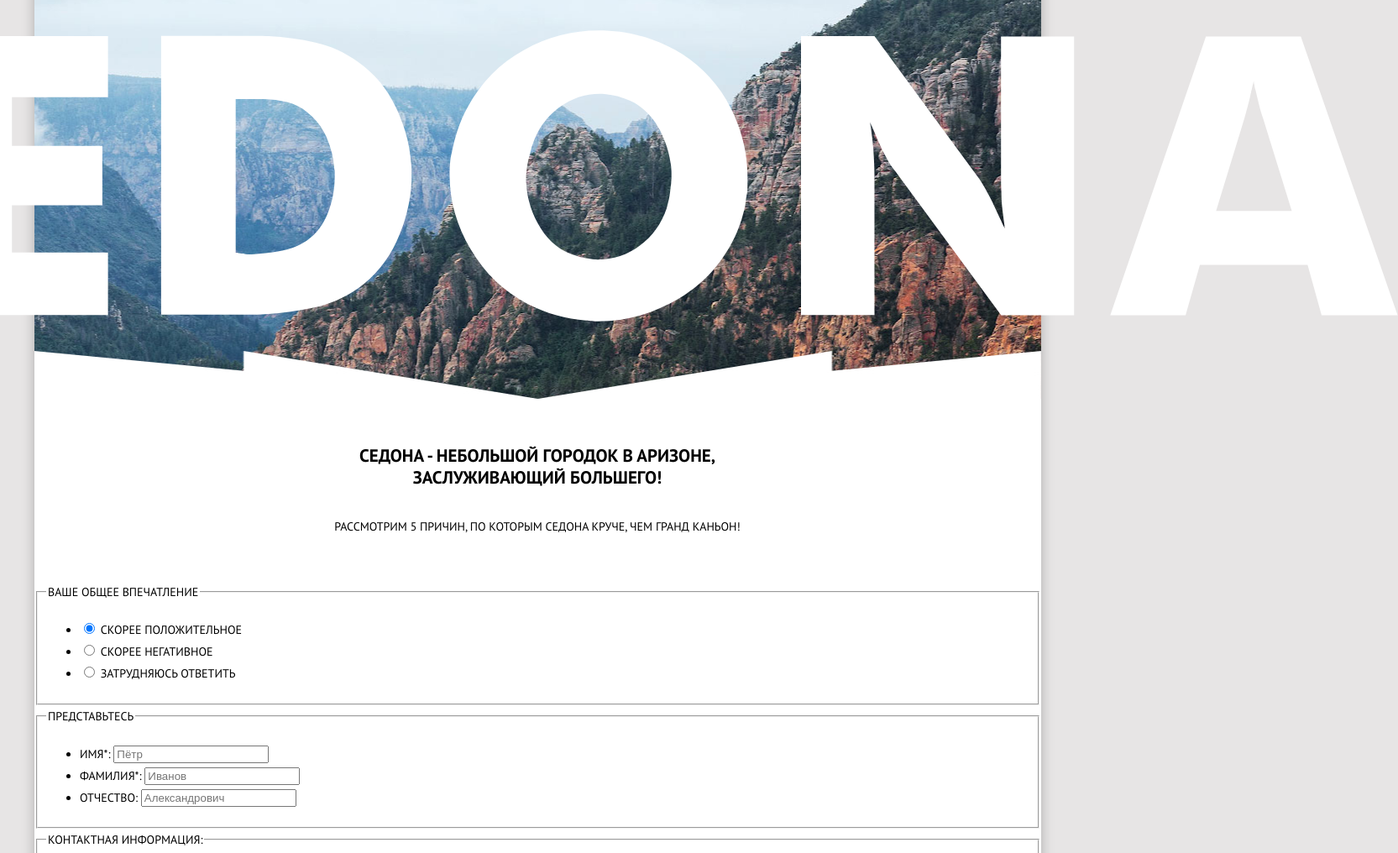
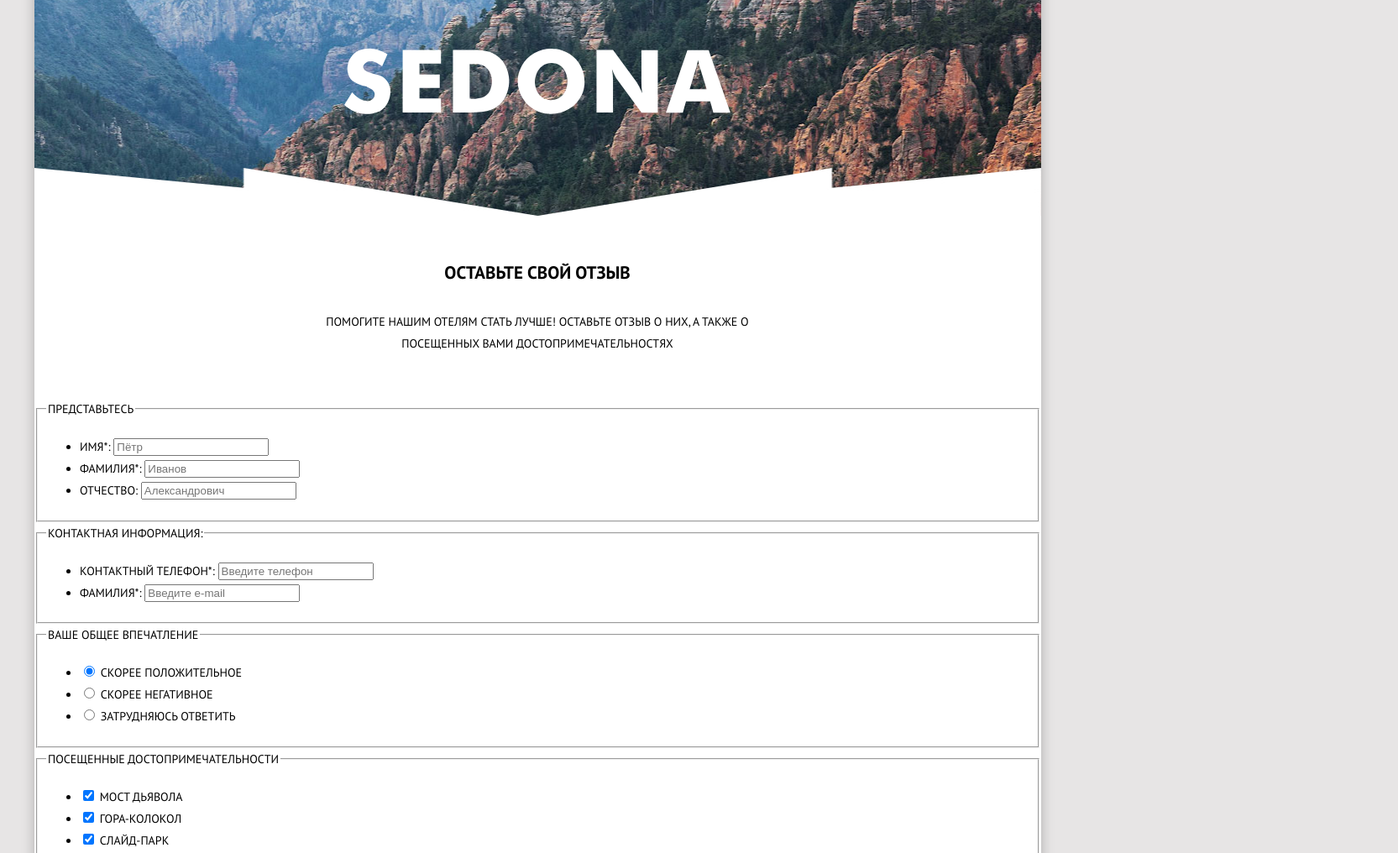
Before and after one commit to NadezhdaObsholova/sedona, a website: page source/form.html in a window 1280 px wide. Shown: the part 99-1115 px from the top of the page at 84% size, 1665 px wide, since content can reach past the window. Drawn offline with nearby package versions, Linux system fonts and the light colour scheme; files that its build step writes are made by us from their sources.

Commit message:
continuation of doing form

```diff
--- a/source/form.html
+++ b/source/form.html
@@ -1,5 +1,5 @@
 <!DOCTYPE html>
-<html class="page" lang="ru">
+<html class="page form-page" lang="ru">
 
   <head>
     <meta charset="utf-8">
@@ -71,7 +71,7 @@
 
   </header>
 
-  <main class="page-main">
+  <main class="main">
     <h2 class="visually-hidden">Форма отзыва</h2>
 
     <section class="intro">
@@ -83,20 +83,57 @@
       </div>
 
       <div class="intro__text__wrapper">
-        <p class="intro__title">Седона - небольшой городок в&nbsp;Аризоне,
-          заслуживающий большего!</p>
-        <p class="intro__text">Рассмотрим 5 причин, по которым
-          Седона круче, чем Гранд Каньон!</p>
-      </div>
-      <div class="intro__bottom__wrapper">
-        <div class="intro__bottom"></div>
+        <p class="intro__title">Оставьте свой отзыв</p>
+        <p class="intro__text">Помогите нашим отелям стать лучше! оставьте отзыв о них, а также о посещенных вами достопримечательностях</p>
       </div>
     </section>
 
     <section class="form">
       <form method="get" action="https://echo.htmlacademy.ru">
 
+        <h3 class="visually-hidden">Представьтесь</h3>
+        <fieldset class="form__introduce">
+          <legend class="impression__title">Представьтесь</legend>
+          <ul class="introduce__list">
+            <li class="introduce__item">
+              <label for="name">Имя*:</label>
+              <input class="introduce__item__name" type="text" name="name"
+                id="name" placeholder="Пётр">
+            </li>
+            <li class="introduce__item">
+              <label for="surname">Фамилия*:</label>
+              <input class="introduce__item__surname" type="text" name="surname"
+                id="surname" placeholder="Иванов">
+            </li>
+            <li class="introduce__item">
+              <label for="second-name">Отчество:</label>
+              <input class="introduce__item__second-name" type="text"
+                name="second-name" id="second-name" placeholder="Александрович">
+            </li>
+          </ul>
+        </fieldset>
+
         <h3 class="visually-hidden">Общее впечатление</h3>
+
+
+        <h3 class="visually-hidden">Контактная информация</h3>
+        <fieldset class="form__contacts">
+          <legend class="contacts__title">Контактная информация:</legend>
+          <ul class="contacts__list">
+            <li class="contacts__item">
+              <label for="phone">Контактный телефон*:</label>
+              <input class="contacts__item__phone" type="number" name="phone"
+                id="phone" placeholder="Введите телефон">
+            </li>
+            <li class="contacts__list">
+              <label for="email">Фамилия*:</label>
+              <input class="contacts__item__email" type="text" name="email"
+                id="email" placeholder="Введите e-mail">
+            </li>
+          </ul>
+        </fieldset>
+
+
 
         <fieldset class="form__impression">
           <legend class="impression__title">Ваше общее впечатление</legend>
@@ -119,48 +156,6 @@
 
           </ul>
         </fieldset>
-
-
-        <h3 class="visually-hidden">Представиться</h3>
-        <fieldset class="form__introduce">
-          <legend class="impression__title">Представьтесь</legend>
-          <ul class="introduce__list">
-            <li class="introduce__item">
-              <label for="name">Имя*:</label>
-              <input class="introduce__item__name" type="text" name="name"
-                id="name" placeholder="Пётр">
-            </li>
-            <li class="introduce__item">
-              <label for="surname">Фамилия*:</label>
-              <input class="introduce__item__surname" type="text" name="surname"
-                id="surname" placeholder="Иванов">
-            </li>
-            <li class="introduce__item">
-              <label for="second-name">Отчество:</label>
-              <input class="introduce__item__second-name" type="text"
-                name="second-name" id="second-name" placeholder="Александрович">
-            </li>
-          </ul>
-        </fieldset>
-
-
-        <h3 class="visually-hidden">Контактная информация</h3>
-        <fieldset class="form__contacts">
-          <legend class="contacts__title">Контактная информация:</legend>
-          <ul class="contacts__list">
-            <li class="contacts__item">
-              <label for="phone">Контактный телефон*:</label>
-              <input class="contacts__item__phone" type="number" name="phone"
-                id="phone" placeholder="Введите телефон">
-            </li>
-            <li class="contacts__list">
-              <label for="email">Фамилия*:</label>
-              <input class="contacts__item__email" type="text" name="email"
-                id="email" placeholder="Введите e-mail">
-            </li>
-          </ul>
-        </fieldset>
-
 
         <h3 class="visually-hidden">Посещенные достопримечательности</h3>
         <fieldset class="attraction">
--- a/source/less/blocks/advantage.less
+++ b/source/less/blocks/advantage.less
@@ -110,7 +110,9 @@
 .advantages__list--bottom-row .advantage__item:not(:first-child) {
   background-color: @gray;
 }
-
+.advantages__list--bottom-row {
+  background-color: @gray;
+}
 .advantage__img__first-row,
 .advantage__img__second-row {
   display: block;
@@ -132,6 +134,13 @@
   position: absolute;
   transform: translateX(-50%);
   object-fit: contain;
+  @media (min-width: @tablet-width) {
+    transform: translate(-50%, -17%);
+  }
+}
+
+.advantage__img__second-row .advantage__img {
+  transform: translate(-50%, 0);
 }
 
 .adv-align {
@@ -168,12 +177,17 @@
 
 .adv-border {
   @media (max-width: @mobil-width-only) {
-    /*margin-left: 26px;
-    margin-right: 26px;*/
+    margin-left: 26px;
+    margin-right: 26px;
     border-bottom: 1px solid #D6D6D6;
     padding-top: 7px;
     padding-bottom: 4px;
+  }
+}
 
+.adv-border:last-child {
+  @media (max-width: @mobil-width-only) {
+    border-bottom: none;
   }
 }
 
--- a/source/less/blocks/intro.less
+++ b/source/less/blocks/intro.less
@@ -27,6 +27,23 @@
   }
 
 }
+.form-page .intro__main-background {
+  height: 158px;
+  background-position: bottom;
+  background-size: auto auto;
+  background-repeat: no-repeat;
+
+
+
+  @media (min-width: @tablet-width) {
+    height: 290px;
+  }
+  @media (min-width: @desktop-width) {
+    height: 300px;
+  }
+
+
+}
 
 .intro__main__text {
   height: 214px;
@@ -34,9 +51,23 @@
 
   @media (min-width: @tablet-width) {
     height: 350px;
+    margin-top: 78px;
+  }
+}
 
-    margin-top: 78px;
-
+.form-page .intro__main__text {
+  width: 229px;
+  height: 39px;
+  margin-top: 52px;
+  @media (min-width: @tablet-width) {
+    width: 457px;
+    height: 78px;
+    margin-top: 95px;
+  }
+  @media (min-width: @desktop-width) {
+    width: 460px;
+    height: 80px;
+    margin-top: 100px;
   }
 }
 
@@ -53,6 +84,10 @@
 
 }
 
+.form-main .intro__text__wrapper {
+
+  padding: 0 20px;
+}
 
 .intro {
   text-align: center;
@@ -103,6 +138,7 @@
 
 .intro__bottom {
   height: 37px;
+  background-color: @blue;
   background-image: url("../../img/intro-bottom.svg");
   background-position: center;
   background-repeat: no-repeat;
--- a/source/less/blocks/page.less
+++ b/source/less/blocks/page.less
@@ -46,6 +46,9 @@
   }
 }
 
+.form-page .page__body {
+  display: block;
+}
 .page-main {
   width: 100%;
 }
```
Also changed, not shown: source/index.html (+1 -1 lines), source/img/main-intro-img-768-@1x.jpg (deleted), source/img/main-intro-img-768-@2x.jpg (deleted), source/img/зомби.jpg (added), 3 other files.
